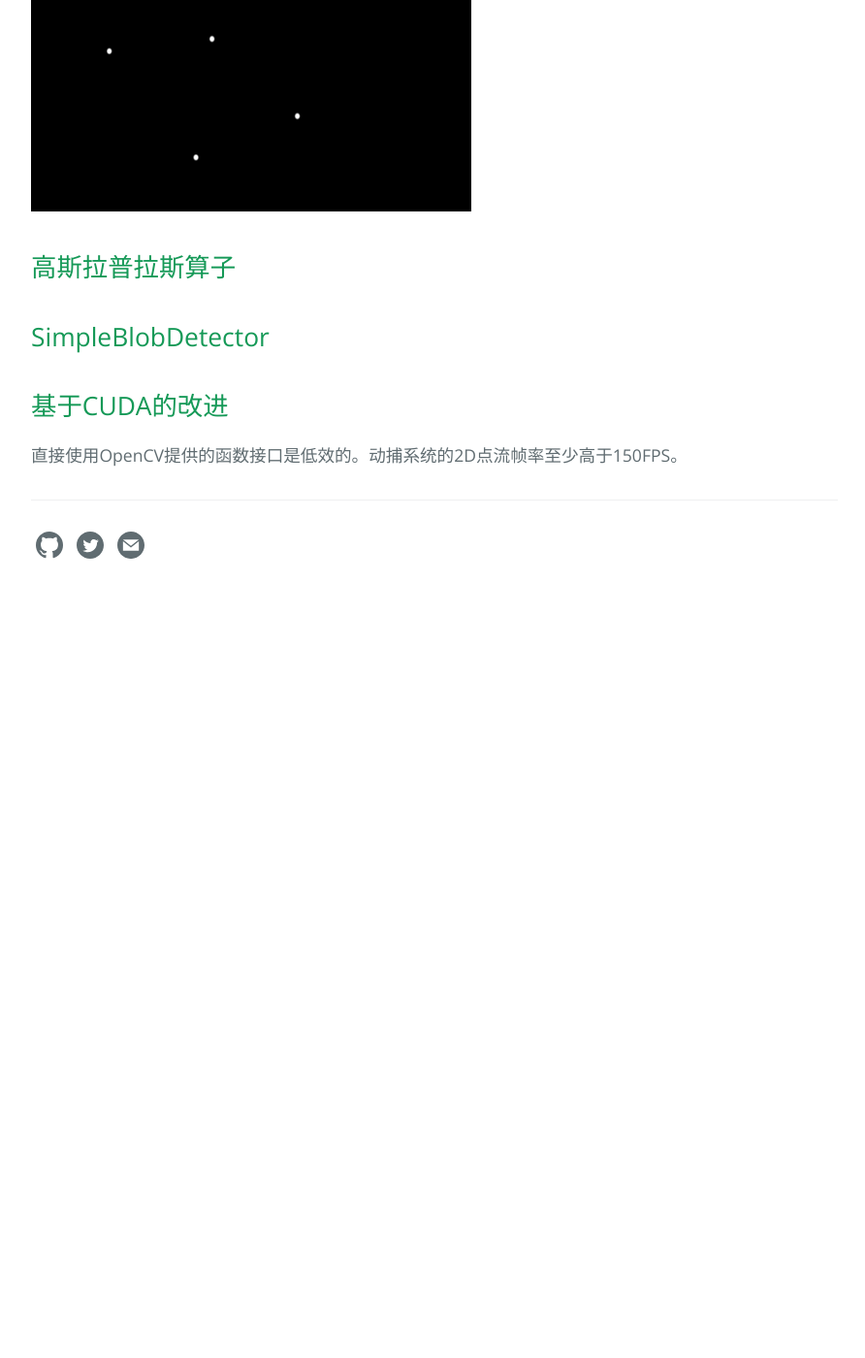
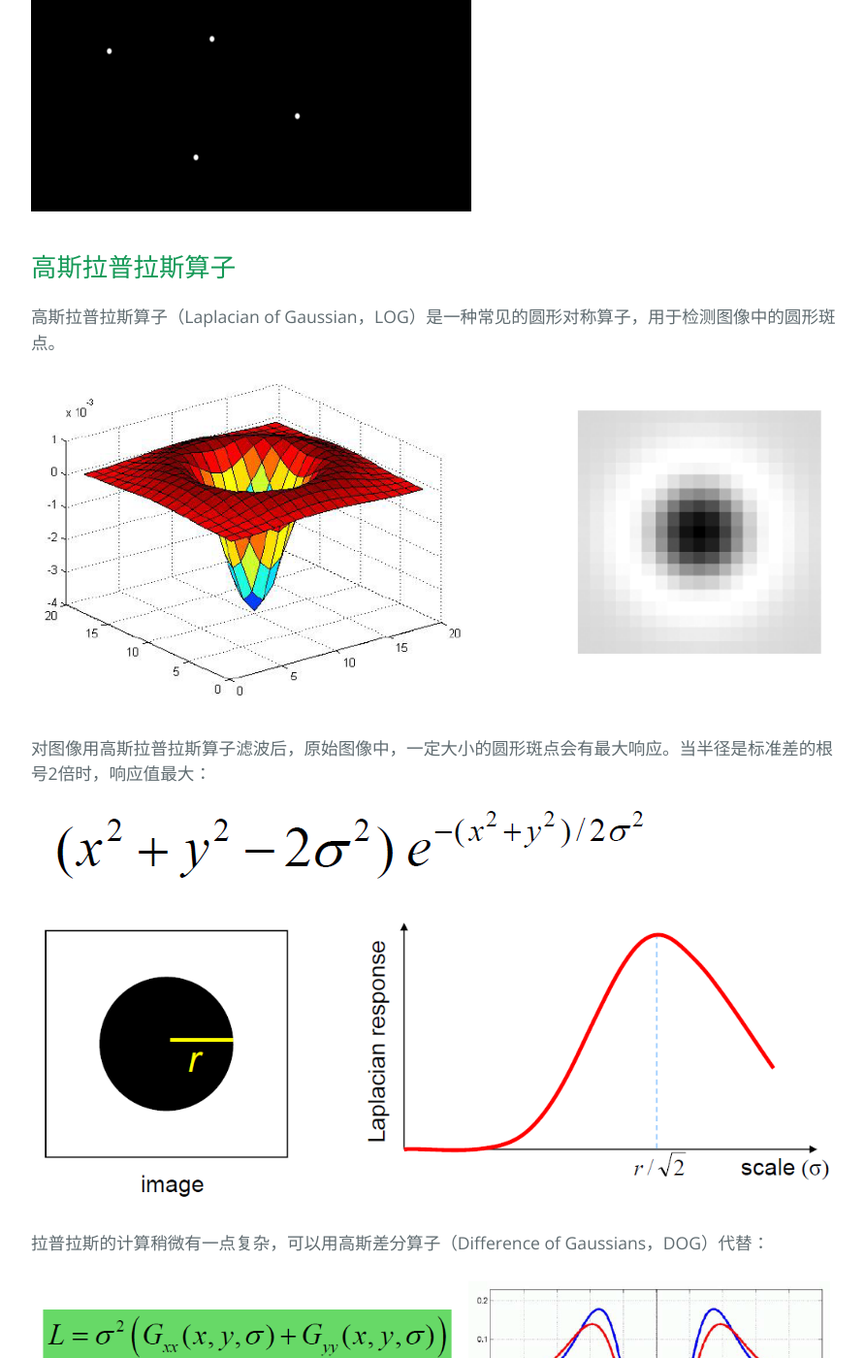
Before and after one commit to FishHe/FishHe.GitHub.IO, a Jekyll site: the page built from _posts/2021-02-09-BlobRL.md, in a window 1280 px wide and 1400 px high, scrolled down 2024 px. Shown: the whole window at 97% size, without its empty margins (192-1084 px from the left). Built offline with Jekyll 4.4.1, drawn with Linux system fonts in a browser that asks for light colours; before the commit the page ends 2654 px from its top, so only the background shows below that; some of the changed text lies outside the part shown.

Commit message:
更新Blob检测

```diff
--- a/_posts/2021-02-09-BlobRL.md
+++ b/_posts/2021-02-09-BlobRL.md
@@ -11,7 +11,7 @@ title: 基于标记点的动捕系统
 有两种方式从图像中提取斑点：
 
 * 高斯拉普拉斯算子：斑点中与LOG算子大小相近的会在输出图像中有强响应
-* 局部极值分水岭：OpenCV提供SimpleBlobDetector
+* 图像分割算法：OpenCV提供SimpleBlobDetector，其中提供了基于边缘轮廓的分割
 
 不应当使用 OpenCV 中提供的 GoodFeaturesToTrack 接口。因为该接口是 **角点检测** 算法接口。
 
@@ -38,11 +38,36 @@ title: 基于标记点的动捕系统
 
 ## 高斯拉普拉斯算子
 
+高斯拉普拉斯算子（Laplacian of Gaussian，LOG）是一种常见的圆形对称算子，用于检测图像中的圆形斑点。
 
+![](https://fishhe.github.io/assets/img/markdown-img-paste-20210210095401289.png)
 
-## SimpleBlobDetector
+对图像用高斯拉普拉斯算子滤波后，原始图像中，一定大小的圆形斑点会有最大响应。当半径是标准差的根号2倍时，响应值最大：
+
+![](https://fishhe.github.io/assets/img/markdown-img-paste-20210210095714284.png)
+
+![](https://fishhe.github.io/assets/img/markdown-img-paste-20210210095726173.png)
+
+拉普拉斯的计算稍微有一点复杂，可以用高斯差分算子（Difference of Gaussians，DOG）代替：
+
+![](https://fishhe.github.io/assets/img/markdown-img-paste-20210210100040973.png)
+
+## 基于边缘轮廓的分割
+
+SimpleBlobDetector的算法流程:
+
+1. 取若干阈值对输入图像进行二值化，得到若干二值图像；
+2. 对每一张二值图像查找边缘，计算每一个轮廓的中心；
+3. 上一步中所有二值图得到的轮廓中心进行融合，如果距离小于阈值，就被视为一个组合；
+4. 计算上一步中所有组合的中心和相应半径，并将每一个组合作为一个输出的blob。
+
+![](https://fishhe.github.io/assets/img/markdown-img-paste-20210210102338705.png)
+
+![](https://fishhe.github.io/assets/img/markdown-img-paste-20210210102930355.png)
 
 
 ## 基于CUDA的改进
 
-直接使用OpenCV提供的函数接口是低效的。动捕系统的2D点流帧率至少高于150FPS。
+OpenCV的GpuMat模块（createLinearFilter）可以调用GPU执行线性滤波器，但效率不高，且没有查找局部极值的函数。
+
+### 局部极值检测
```
Also changed, not shown: assets/img/markdown-img-paste-20210210095401289.png (added), assets/img/markdown-img-paste-20210210095714284.png (added), assets/img/markdown-img-paste-20210210095726173.png (added), assets/img/markdown-img-paste-20210210100040973.png (added), assets/img/markdown-img-paste-20210210102338705.png (added), assets/img/markdown-img-paste-20210210102930355.png (added).
